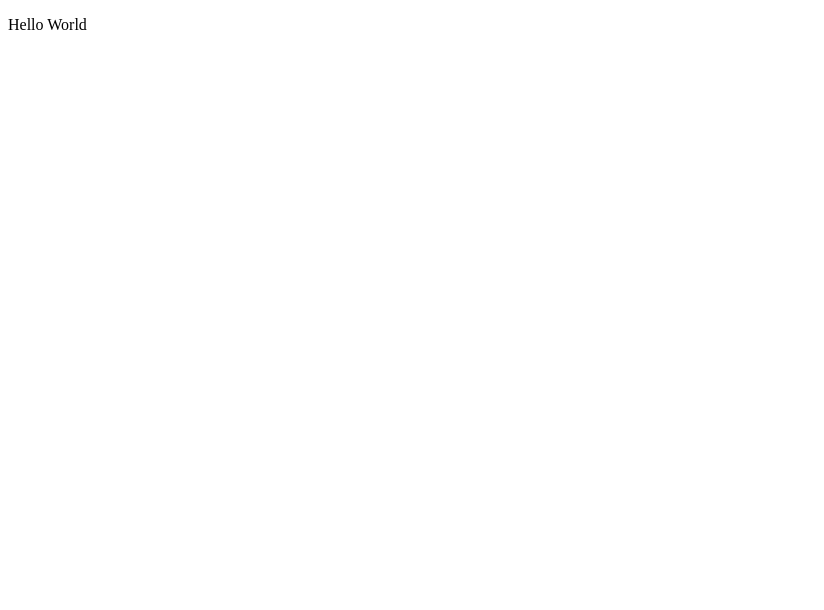
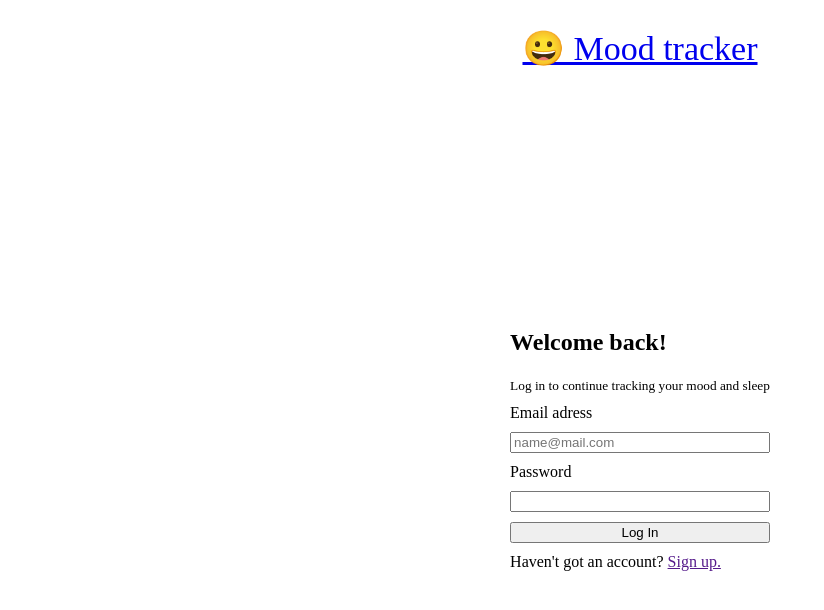
Before and after one commit to donmikelee/mood-tracker, a React (Vite) app: page / in a window 1280 px wide. Shown: the top 610 px of the page, without its empty margins (0-824 px from the left). Built offline with nearby package versions, Linux system fonts and the light colour scheme.

Commit message:
Making simple form and validation

```diff
--- a/package.json
+++ b/package.json
@@ -10,8 +10,12 @@
     "preview": "vite preview"
   },
   "dependencies": {
+    "@hookform/resolvers": "^5.1.1",
     "react": "^19.1.0",
-    "react-dom": "^19.1.0"
+    "react-dom": "^19.1.0",
+    "react-hook-form": "^7.60.0",
+    "react-router-dom": "^7.7.0",
+    "zod": "^4.0.5"
   },
   "devDependencies": {
     "@eslint/js": "^9.30.1",
--- a/src/App.tsx
+++ b/src/App.tsx
@@ -1,7 +1,18 @@
+import Login from "./screens/LoginPage/LoginPage";
+
 const App = () => {
   return (
-  <p>Hello World</p>
-)
-}
+    <div
+      className="mood-tracker-app"
+      style={{
+        height: "calc(100vh - 16px)",
+        display: "flex",
+        flexDirection: "column",
+      }}
+    >
+      <Login />
+    </div>
+  );
+};
 
 export default App;
--- /dev/null
+++ b/src/screens/LoginPage/LoginForm.tsx
@@ -0,0 +1,74 @@
+import { zodResolver } from "@hookform/resolvers/zod";
+import type { CSSProperties } from "react";
+import { type SubmitHandler, useForm } from "react-hook-form";
+import { z } from "zod";
+
+const schema = z.object({
+  email: z.email(),
+  password: z.string().min(8),
+});
+
+type FormFields = z.infer<typeof schema>;
+
+const LoginForm = () => {
+  const {
+    register,
+    handleSubmit,
+    setError,
+    formState: { errors, isSubmitting },
+  } = useForm<FormFields>({
+    resolver: zodResolver(schema),
+  });
+
+  const onSubmit: SubmitHandler<FormFields> = async (data) => {
+    try {
+      await new Promise((resolve) => setTimeout(resolve, 1000));
+      console.log(data);
+    } catch (error) {
+      setError("root", {
+        message: "This email is already taken",
+      });
+    }
+  };
+
+  const validationStyle: CSSProperties = {
+    color: "firebrick",
+    fontWeight: "bold",
+  };
+
+  return (
+    <form
+      className="login-form"
+      style={{
+        display: "flex",
+        flexDirection: "column",
+        rowGap: "10px",
+      }}
+      onSubmit={handleSubmit(onSubmit)}
+    >
+      <label htmlFor="form-email">Email adress</label>
+      <input
+        {...register("email")}
+        id="form-email"
+        type="text"
+        placeholder="name@mail.com"
+      />
+      {errors.email && (
+        <span style={validationStyle}>{errors.email.message}</span>
+      )}
+      <label htmlFor="form-password">Password</label>
+      <input {...register("password")} id="form-password" type="password" />
+      {errors.password && (
+        <span style={validationStyle}>{errors.password.message}</span>
+      )}
+      <button disabled={isSubmitting} type="submit">
+        {isSubmitting ? "Loading..." : "Log In"}
+      </button>
+      {errors.root && (
+        <span style={validationStyle}>{errors.root.message}</span>
+      )}
+    </form>
+  );
+};
+
+export default LoginForm;
--- /dev/null
+++ b/src/screens/LoginPage/LoginPage.tsx
@@ -0,0 +1,42 @@
+import LoginForm from "./LoginForm";
+
+const LoginPage = () => {
+  return (
+    <>
+      <nav
+        style={{
+          width: "100%",
+          textAlign: "center",
+          padding: "20px 0",
+          fontSize: "34px",
+        }}
+      >
+        <a href="#">😀 Mood tracker</a>
+      </nav>
+      <div
+        className="login-form-container"
+        style={{
+          margin: "auto",
+          display: "flex",
+          flexDirection: "column",
+          rowGap: "10px",
+        }}
+      >
+        <div className="login-form-header">
+          <h2 className="form-header">Welcome back!</h2>
+          <small className="form-header-description">
+            Log in to continue tracking your mood and sleep
+          </small>
+        </div>
+        <LoginForm />
+        <div className="login-form-footer">
+          <span className="form-footer">
+            Haven't got an account? <a href="">Sign up.</a>
+          </span>
+        </div>
+      </div>
+    </>
+  );
+};
+
+export default LoginPage;
```
Also changed, not shown: src/screens/LoginPage/CopyLoginPage.tsx (added, +54 -0 lines), 1 other file (tests, documents, lock files or other folders).
